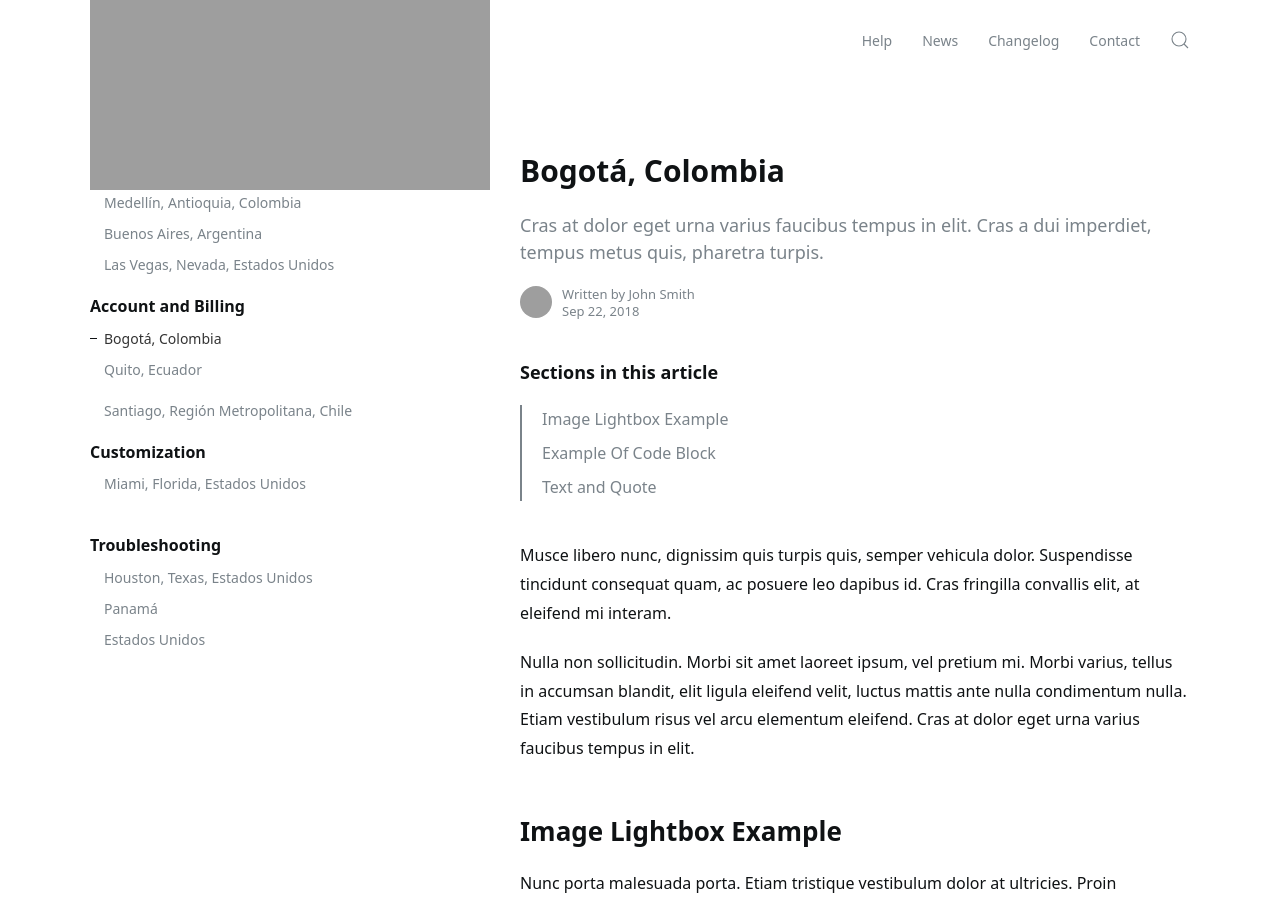
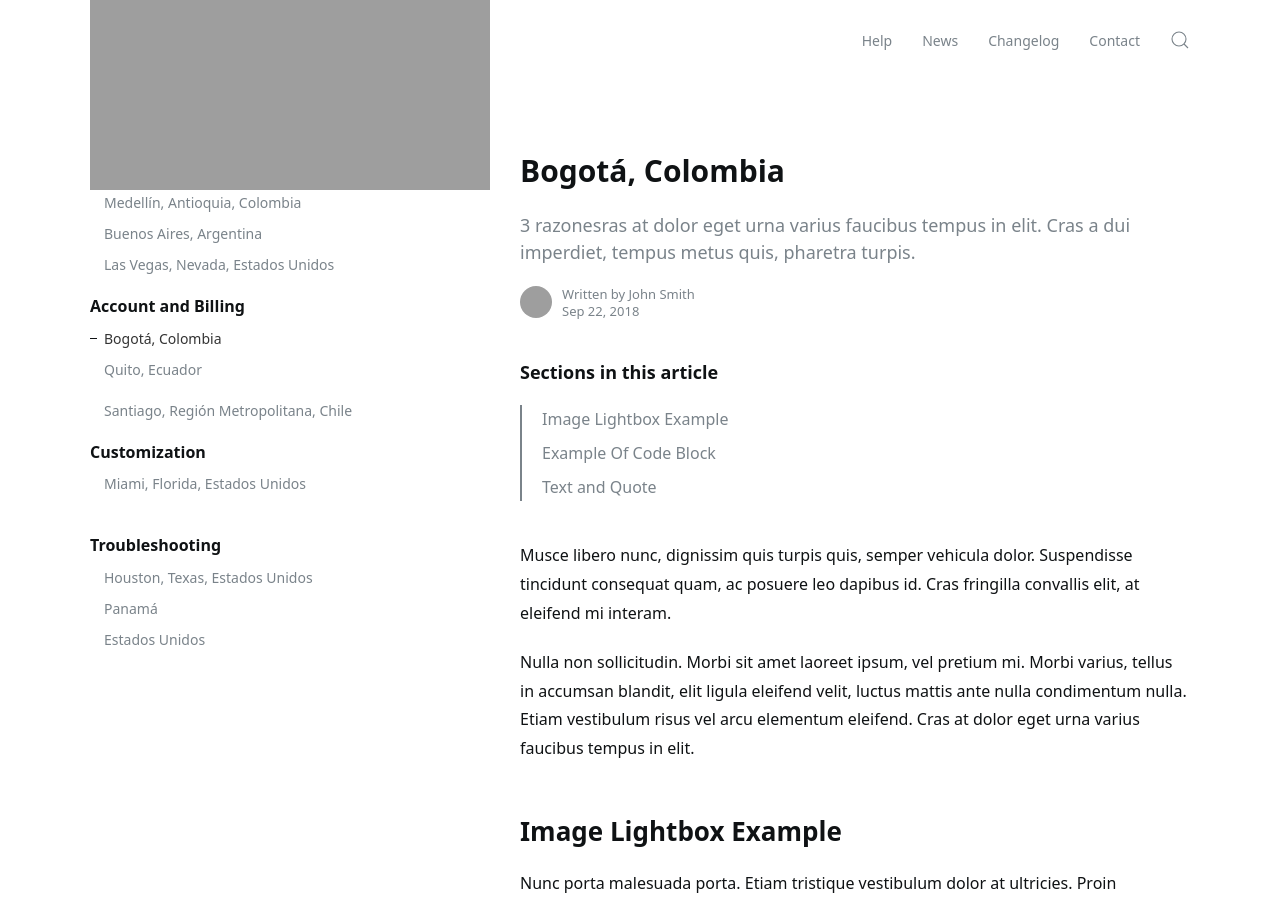
Before and after one commit to jelmii/jelmii.github.io, a Jekyll site: the page built from _docs/frontmatter.md, in a window 1280 px wide and 900 px high. Built offline with Jekyll 4.4.1, drawn with Linux system fonts in a browser that asks for light colours; grey boxes are pictures that could not be loaded.

Commit message:
Update frontmatter.md

```diff
--- a/_docs/frontmatter.md
+++ b/_docs/frontmatter.md
@@ -1,7 +1,7 @@
 ---
 layout: doc
 title: Bogotá, Colombia
-subtitle: Cras at dolor eget urna varius faucibus tempus in elit. Cras a dui imperdiet, tempus metus quis, pharetra turpis.
+subtitle: 3 razonesras at dolor eget urna varius faucibus tempus in elit. Cras a dui imperdiet, tempus metus quis, pharetra turpis.
 tags: othertag
 author:
 ---
```
